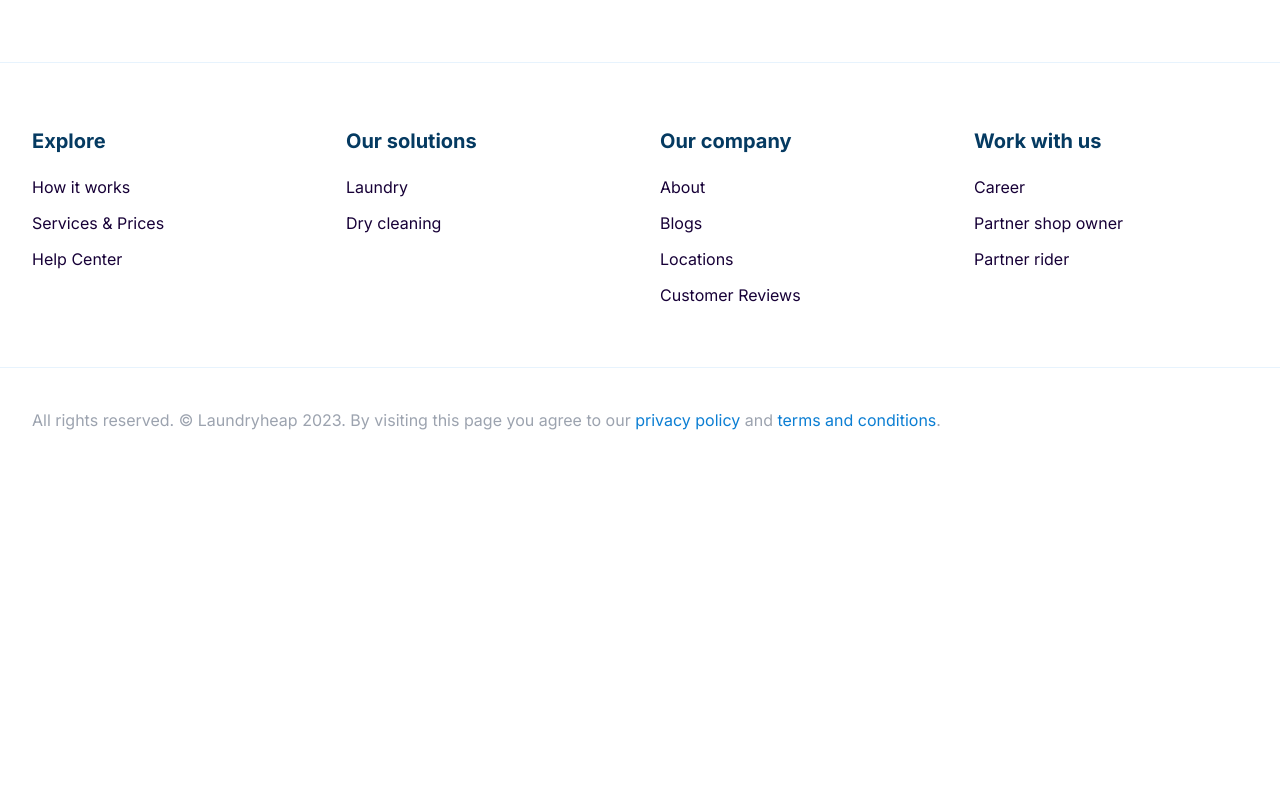
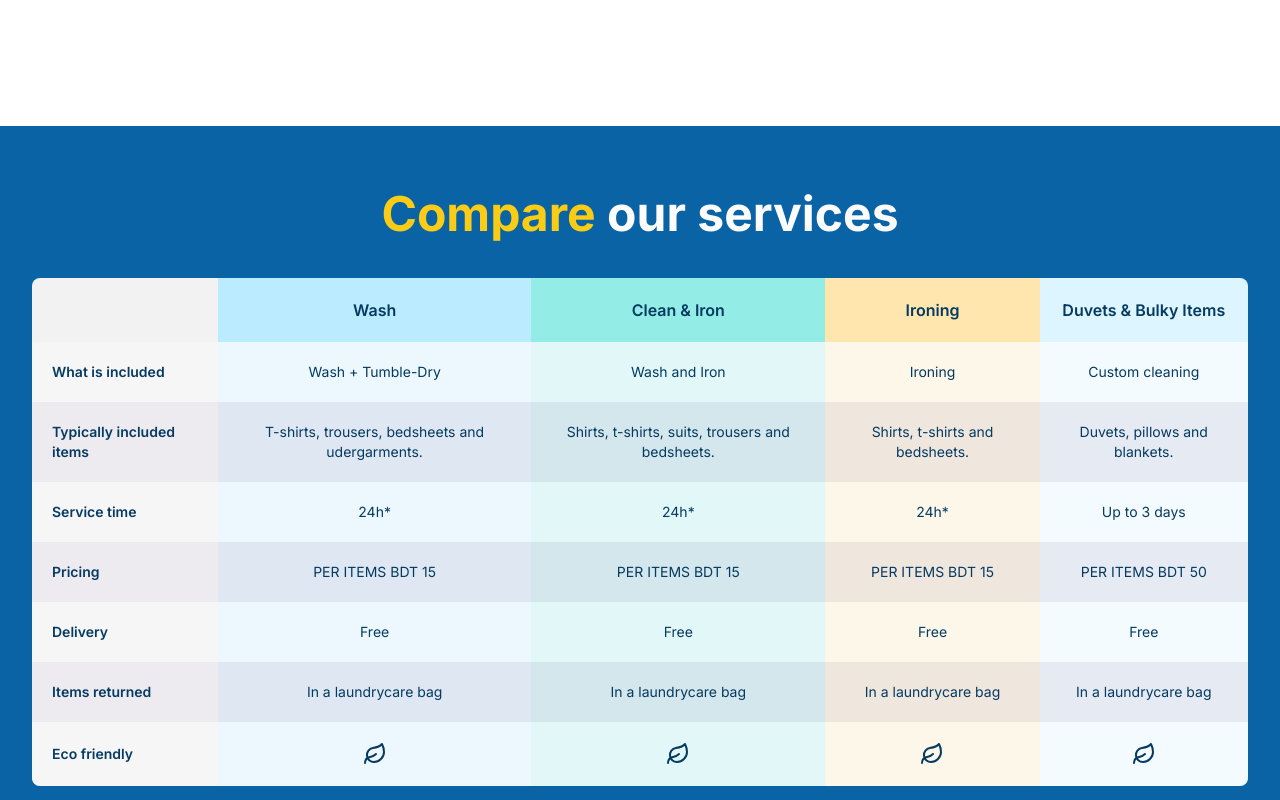
Before and after one commit to crescents-stack/laundry-care, a Next.js app: page / in a window 1280 px wide. Shown: the part 1760-2560 px from the top of the page. Before the commit the page ends 2296 px from the top, so only its background shows below. Built offline with nearby package versions, Linux system fonts and the light colour scheme.

Commit message:
Fixes: [Feature] Services and prices section in user landing page#5

```diff
--- a/src/app/page.tsx
+++ b/src/app/page.tsx
@@ -1,12 +1,14 @@
 
 import HowItWorks from "@/components/core/pages/home/how-it-works";
 import HeroSection from "@/components/core/pages/home/herosection";
+import CompareServices from "@/components/core/pages/home/compare-services";
 
 const Home = () => {
   return (
     <div>
       <HeroSection />
       <HowItWorks />
+      <CompareServices />
     </div>
   );
 };
--- a/src/components/core/pages/home/compare-services.tsx
+++ b/src/components/core/pages/home/compare-services.tsx
@@ -1,10 +1,334 @@
+import { LeafIcon } from "lucide-react";
+
 const CompareServices = () => {
-    // const TableData = [
-    //     {
-    //         heading
-    //     }
-    // ]
-  return <div>Hello</div>;
+  return (
+    <section className=" section-margin bg-user-700">
+      <div className="container section-padding ">
+        <h2 className="text-lighter-50 text-center">
+          <span className="text-yellow-400">Compare</span> our services
+        </h2>
+        <div className="overflow-auto">
+          <table className="mt-10 w-full min-w-[1000px]">
+            <thead>
+              <tr>
+                {TableData.headings.map((thead) => {
+                  const { id, color, text, icon } = thead;
+                  return (
+                    <th
+                      key={id}
+                      className={`font-semibold min-w-[120px] p-5 text-sm md:text-base ${
+                        id === 0
+                          ? "rounded-tl-lg"
+                          : id === 4
+                          ? "rounded-tr-lg"
+                          : ""
+                      }`}
+                      style={{ background: `${color}` }}
+                    >
+                      {icon}
+                      {text}
+                    </th>
+                  );
+                })}
+              </tr>
+            </thead>
+            <tbody>
+              {TableData.rows.map((row) => {
+                const { id, tds } = row;
+                return (
+                  <tr
+                    key={id}
+                    className={`${
+                      id % 2 !== 0 ? "bg-lighter-400" : "bg-lighter-50"
+                    } ${
+                      id === 0
+                        ? "rounded-bl-lg"
+                        : id === 6
+                        ? "rounded-br-lg"
+                        : ""
+                    }`}
+                  >
+                    {tds.map((td) => {
+                      const { id, text, icon } = td;
+                      return (
+                        <td
+                          key={id}
+                          className={`p-5 text-body-400 text-xs md:text-sm ${
+                            id === 0
+                              ? "font-semibold text-user-700 bg-[#F2F2F280]"
+                              : id === 1
+                              ? "bg-[#BAEBFF40]"
+                              : id === 2
+                              ? "bg-[#93ECE540]"
+                              : id === 3
+                              ? "bg-[#FFE5AE40]"
+                              : id === 4
+                              ? "bg-[#DCF5FF40]"
+                              : ""
+                          }
+                          ${id !== 0 ? "text-center" : ""}
+                          ${
+                            id === 0 && row.id === 6
+                              ? "rounded-bl-lg"
+                              : id === 4 && row.id === 6
+                              ? "rounded-br-lg"
+                              : ""
+                          }`}
+                        >
+                          <div
+                            className={`${
+                              id !== 0
+                                ? "flex items-center justify-center gap-1"
+                                : ""
+                            }`}
+                          >
+                            {icon}
+                            {text}
+                          </div>
+                        </td>
+                      );
+                    })}
+                  </tr>
+                );
+              })}
+            </tbody>
+          </table>
+        </div>
+      </div>
+    </section>
+  );
 };
 
 export default CompareServices;
+
+const TableData = {
+  headings: [
+    {
+      id: 0,
+      color: "#f2f2f2",
+      text: "",
+      icon: "",
+    },
+    {
+      id: 1,
+      color: "#BAEBFF",
+      text: "Wash",
+      icon: "",
+    },
+    {
+      id: 2,
+      color: "#93ECE5",
+      text: "Clean & Iron",
+      icon: "",
+    },
+    {
+      id: 3,
+      color: "#FFE5AE",
+      text: "Ironing",
+      icon: "",
+    },
+    {
+      id: 4,
+      color: "#DCF5FF",
+      text: "Duvets & Bulky Items",
+      icon: "",
+    },
+  ],
+  rows: [
+    {
+      id: 0,
+      tds: [
+        {
+          id: 0,
+          text: "What is included",
+        },
+        {
+          id: 1,
+          text: "Wash + Tumble-Dry",
+        },
+        {
+          id: 2,
+          text: "Wash and Iron",
+        },
+        {
+          id: 3,
+          text: "Ironing",
+        },
+        {
+          id: 4,
+          text: "Custom cleaning",
+        },
+      ],
+    },
+    {
+      id: 1,
+      tds: [
+        {
+          id: 0,
+          text: "Typically included items",
+        },
+        {
+          id: 1,
+          text: "T-shirts, trousers, bedsheets and udergarments.",
+        },
+        {
+          id: 2,
+          text: "Shirts, t-shirts, suits, trousers and bedsheets.",
+        },
+        {
+          id: 3,
+          text: "Shirts, t-shirts and bedsheets.",
+        },
+        {
+          id: 4,
+          text: "Duvets, pillows and blankets. ",
+        },
+      ],
+    },
+    {
+      id: 2,
+      tds: [
+        {
+          id: 0,
+          text: "Service time",
+        },
+        {
+          id: 1,
+          text: "24h*",
+          icon: "",
+        },
+        {
+          id: 2,
+          text: "24h*",
+          icon: "",
+        },
+        {
+          id: 3,
+          text: "24h*",
+          icon: "",
+        },
+        {
+          id: 4,
+          text: "Up to 3 days",
+          icon: "",
+        },
+      ],
+    },
+    {
+      id: 3,
+      tds: [
+        {
+          id: 0,
+          text: "Pricing",
+        },
+        {
+          id: 1,
+          text: "PER ITEMS BDT 15",
+          icon: "",
+        },
+        {
+          id: 2,
+          text: "PER ITEMS BDT 15",
+          icon: "",
+        },
+        {
+          id: 3,
+          text: "PER ITEMS BDT 15",
+          icon: "",
+        },
+        {
+          id: 4,
+          text: "PER ITEMS BDT 50",
+          icon: "",
+        },
+      ],
+    },
+    {
+      id: 4,
+      tds: [
+        {
+          id: 0,
+          text: "Delivery",
+        },
+        {
+          id: 1,
+          text: "Free",
+          icon: "",
+        },
+        {
+          id: 2,
+          text: "Free",
+          icon: "",
+        },
+        {
+          id: 3,
+          text: "Free",
+          icon: "",
+        },
+        {
+          id: 4,
+          text: "Free",
+          icon: "",
+        },
+      ],
+    },
+    {
+      id: 5,
+      tds: [
+        {
+          id: 0,
+          text: "Items returned",
+        },
+        {
+          id: 1,
+          text: "In a laundrycare bag",
+          icon: "",
+        },
+        {
+          id: 2,
+          text: "In a laundrycare bag",
+          icon: "",
+        },
+        {
+          id: 3,
+          text: "In a laundrycare bag",
+          icon: "",
+        },
+        {
+          id: 4,
+          text: "In a laundrycare bag",
+          icon: "",
+        },
+      ],
+    },
+    {
+      id: 6,
+      tds: [
+        {
+          id: 0,
+          text: "Eco friendly",
+        },
+        {
+          id: 1,
+          text: "",
+          icon: <LeafIcon />,
+        },
+        {
+          id: 2,
+          text: "",
+          icon: <LeafIcon />,
+        },
+        {
+          id: 3,
+          text: "",
+          icon: <LeafIcon />,
+        },
+        {
+          id: 4,
+          text: "",
+          icon: <LeafIcon />,
+        },
+      ],
+    },
+  ],
+};
```
